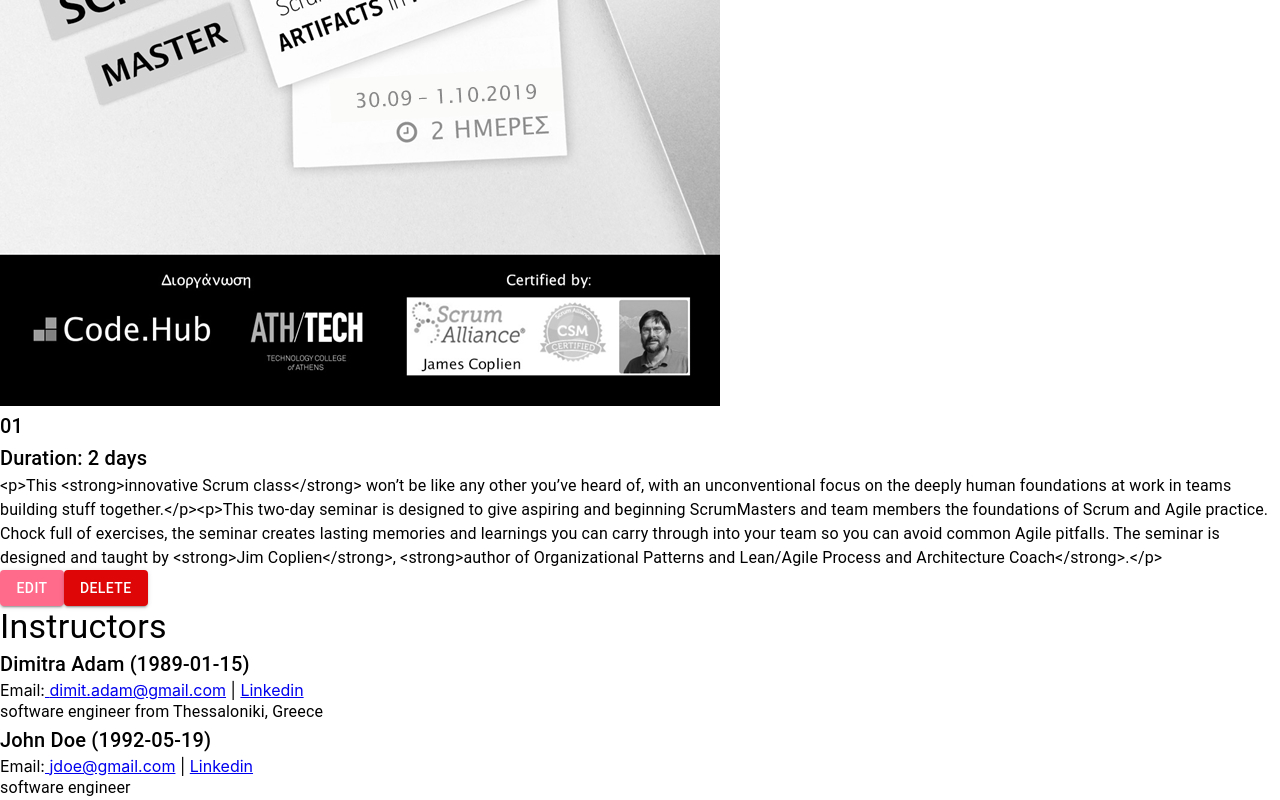
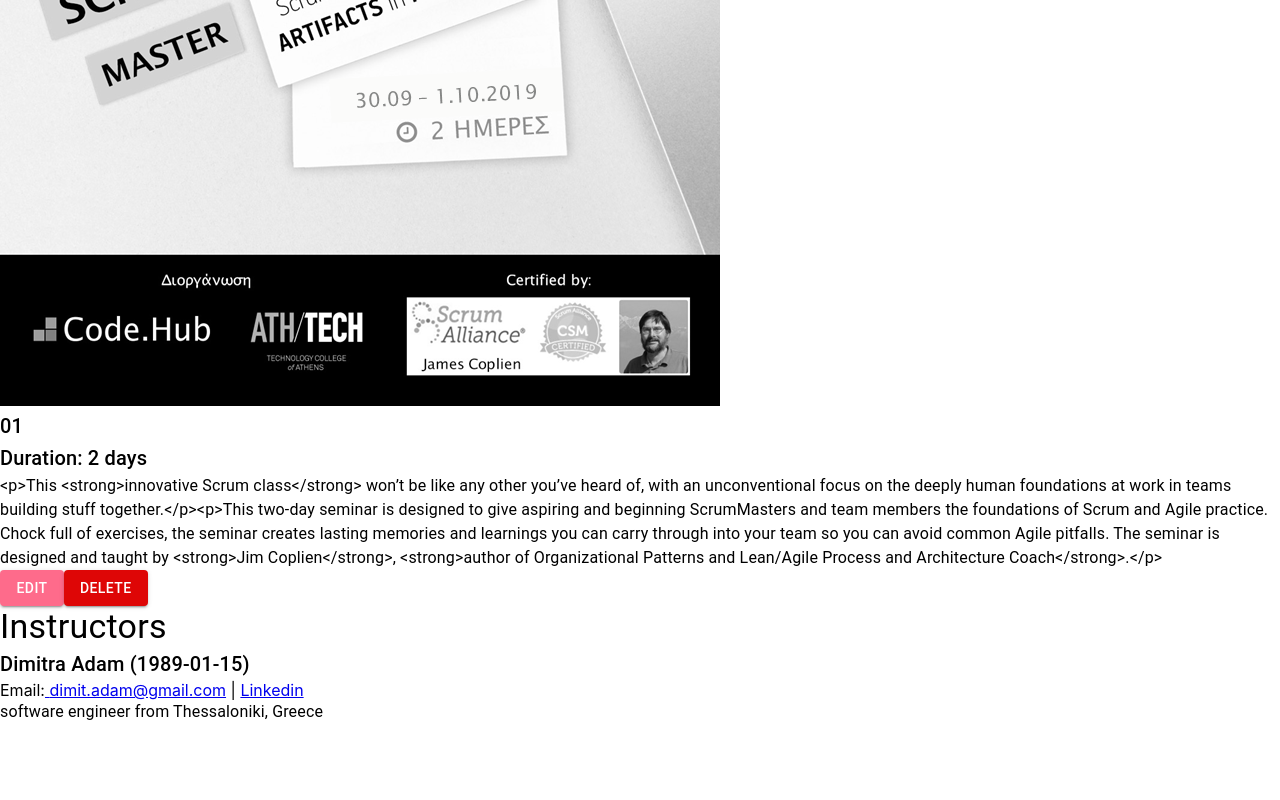
Before and after one commit to dimitraadam/playing-with-react, a React (Create React App) app: page /courses/01 in a window 1280 px wide. Shown: the part 416-1216 px from the top of the page. After the commit the page ends 1140 px from the top, so only its background shows below. Built offline with nearby package versions, Linux system fonts and the light colour scheme; data requests are answered from the project's data file.

Commit message:
filter instructors

```diff
--- a/src/components/Instructors.js
+++ b/src/components/Instructors.js
@@ -3,7 +3,7 @@
 import {  Typography, Grid } from '@material-ui/core';
 import axios from 'axios';
 
-const Instructors = (instructorIds) => {
+const Instructors = ({instructorIds}) => {
 
     const API_BASE_URL = "http://localhost:3001";
     const enpointPrefix = `${API_BASE_URL}/instructors`;
@@ -32,13 +32,10 @@
     return (
         <Grid>
             <Typography variant="h4">Instructors</Typography>
-            {instructors.map((instructor) =>
-                <Instructor instructor={instructor} />
+            {instructors.filter((instructor) => instructorIds?.includes(instructor?.id))
+                .map((filteredInstructor) =>
+                    <Instructor instructor={filteredInstructor} />
             )}
-            {/* {instructors.filter((instructor) => instructorIds.includes(instructor.id))
-                .map((filteredInstructor) =>
-                <Instructor instructor={filteredInstructor} />
-            )} */}
         </Grid>
     );
 }
```
